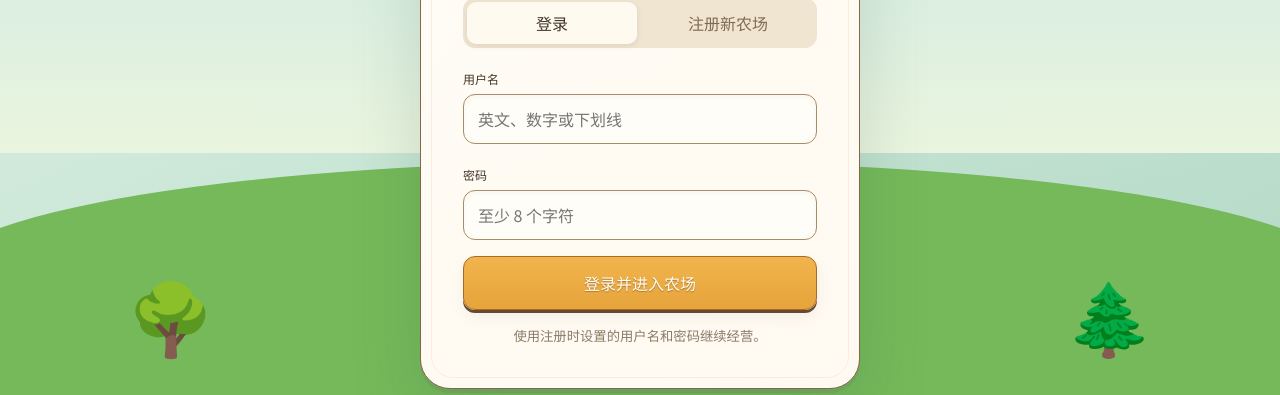
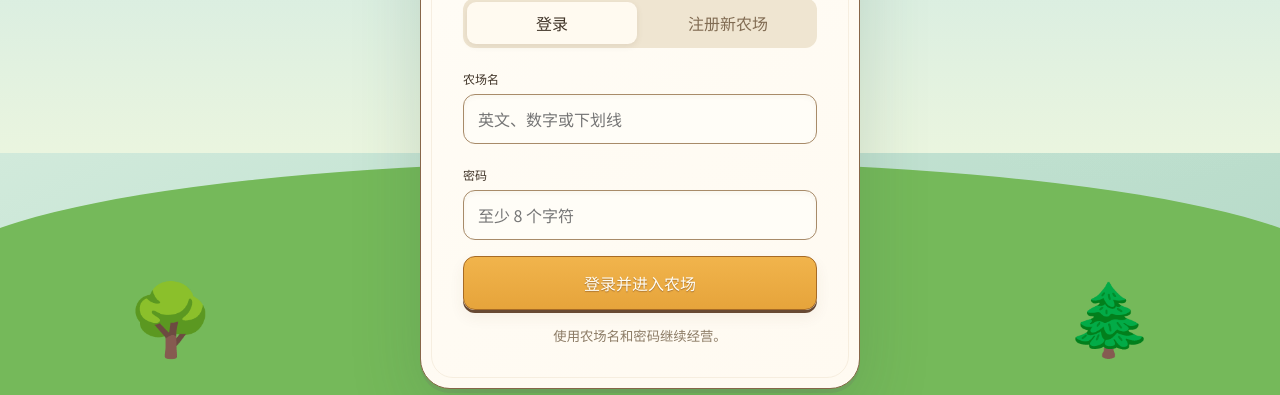
Before and after one commit to yanhengrui/client-h5, a React (Vite) app: page /login in a window 1280 px wide. Shown: the part 375-770 px from the top of the page. Built offline with nearby package versions, Linux system fonts and the light colour scheme; a web font is replaced by a local one.

Commit message:
refactor: 使用 UUIDv7 替代 randomUUID，简化注册表单

```diff
--- a/src/api/api-client.ts
+++ b/src/api/api-client.ts
@@ -106,7 +106,7 @@ export class ApiClient {
     } finally {
       window.clearTimeout(timeout)
       this.onLog({
-        id: crypto.randomUUID(),
+        id: createUuidV7(),
         at: new Date().toISOString(),
         method,
         path,
--- a/src/app/App.tsx
+++ b/src/app/App.tsx
@@ -69,21 +69,16 @@ function LoginPage() {
   const [username, setUsername] = useState('')
   const [password, setPassword] = useState('')
   const [confirmPassword, setConfirmPassword] = useState('')
-  const [name, setName] = useState(() => localStorage.getItem('farm.profile-name.v1') ?? '')
   const [formError, setFormError] = useState('')
 
   const enter = async () => {
     const normalizedUsername = username.trim().toLowerCase()
     if (!/^[a-z0-9_]{4,32}$/.test(normalizedUsername)) {
-      setFormError('用户名需要 4–32 位，只能使用英文、数字和下划线')
+      setFormError('农场名需要 4–32 位，只能使用英文、数字和下划线')
       return
     }
     if (password.length < 8 || password.length > 128) {
-      setFormError('密码需要 8–128 个字符')
-      return
-    }
-    if (mode === 'register' && (name.trim().length < 2 || name.trim().length > 12)) {
-      setFormError('农场昵称需要 2–12 个字符')
+      setFormError('密码至少 8 个字符')
       return
     }
     if (mode === 'register' && password !== confirmPassword) {
@@ -94,7 +89,7 @@ function LoginPage() {
     setPending(true)
     try {
       const session = mode === 'register'
-        ? await register(normalizedUsername, password, name.trim())
+        ? await register(normalizedUsername, password, normalizedUsername)
         : await login(normalizedUsername, password)
       navigate(`/u/${session.userId}/farm`)
     } catch (error) {
@@ -113,15 +108,14 @@ function LoginPage() {
         <p className="login-copy">播下四季的种子，收获属于你的田园时光。</p>
         <div className="login-crops" aria-hidden="true"><span>🌾</span><span>🥕</span><span>🍅</span></div>
         <div className="auth-tabs"><button className={mode === 'login' ? 'active' : ''} onClick={() => switchMode('login')}>登录</button><button className={mode === 'register' ? 'active' : ''} onClick={() => switchMode('register')}>注册新农场</button></div>
-        <label className="field-label" htmlFor="username">用户名</label>
+        <label className="field-label" htmlFor="username">农场名</label>
         <input id="username" value={username} maxLength={32} autoComplete="username" placeholder="英文、数字或下划线" onChange={(e) => { setUsername(e.target.value); setFormError('') }} />
-        {mode === 'register' && <><label className="field-label" htmlFor="farmer-name">农场昵称</label><input id="farmer-name" value={name} maxLength={12} autoComplete="nickname" placeholder="游戏内展示的名字" onChange={(e) => { setName(e.target.value); setFormError('') }} /></>}
         <label className="field-label" htmlFor="password">密码</label>
         <input id="password" type="password" value={password} maxLength={128} autoComplete={mode === 'login' ? 'current-password' : 'new-password'} placeholder="至少 8 个字符" onChange={(e) => { setPassword(e.target.value); setFormError('') }} onKeyDown={(e) => { if (e.key === 'Enter' && mode === 'login') void enter() }} />
         {mode === 'register' && <><label className="field-label" htmlFor="confirm-password">确认密码</label><input id="confirm-password" type="password" value={confirmPassword} maxLength={128} autoComplete="new-password" placeholder="再次输入密码" onChange={(e) => { setConfirmPassword(e.target.value); setFormError('') }} onKeyDown={(e) => { if (e.key === 'Enter') void enter() }} /></>}
         {formError && <p className="field-error" role="alert">{formError}</p>}
         <button className="primary big" onClick={enter} disabled={pending}>{pending ? '正在连接农场…' : mode === 'login' ? '登录并进入农场' : '注册并创建农场'}</button>
-        <small>{mode === 'login' ? '使用注册时设置的用户名和密码继续经营。' : '用户名用于登录，农场昵称用于游戏内展示。'}</small>
+        <small>{mode === 'login' ? '使用农场名和密码继续经营。' : '农场名将同时用于登录和游戏内展示。'}</small>
       </section>
       <div className="login-hills" aria-hidden="true"><span>🌳</span><span>🏡</span><span>🌲</span></div>
     </main>
--- a/src/app/providers.tsx
+++ b/src/app/providers.tsx
@@ -5,6 +5,7 @@ import { errorMessage, withEffectiveGrowthStage } from '../api/contract'
 import { FarmSocket } from '../realtime/farm-socket'
 import type { AckFrame, EventFrame, MailboxChangedFrame, PlotPatch } from '../realtime/frame-contract'
 import { appReducer, initialState, type AppState } from '../state/app-state'
+import { createUuidV7 } from '../shared/uuid-v7'
 import { detectPetHarvest, detectPetHarvestsFromSnapshot, type PetHarvestCue } from './pet-animation'
 import { cropDefinition, cropInventoryCount, type CropId } from './crops'
 
@@ -145,7 +146,7 @@ export function AppProvider({ children }: { children: ReactNode }) {
   }, [])
 
   const notify = useCallback((text: string, tone: 'success' | 'error' | 'info' = 'info') => {
-    const id = crypto.randomUUID()
+    const id = createUuidV7()
     dispatch({ type: 'notice', notice: { id, text, tone } })
     window.setTimeout(() => {
       if (stateRef.current.notice?.id === id) dispatch({ type: 'notice', notice: null })
--- a/src/realtime/farm-socket.ts
+++ b/src/realtime/farm-socket.ts
@@ -148,7 +148,7 @@ export class FarmSocket {
   }
 
   private log(direction: WsLog['direction'], type: string, detail: string) {
-    this.callbacks.onLog({ id: crypto.randomUUID(), at: new Date().toISOString(), direction, type, detail })
+    this.callbacks.onLog({ id: createUuidV7(), at: new Date().toISOString(), direction, type, detail })
   }
 
   private logFrame(direction: 'in' | 'out', frame: ServerFrame | ClientFrame) {
```
Also changed, not shown: 2 other files (tests, documents, lock files or other folders).
